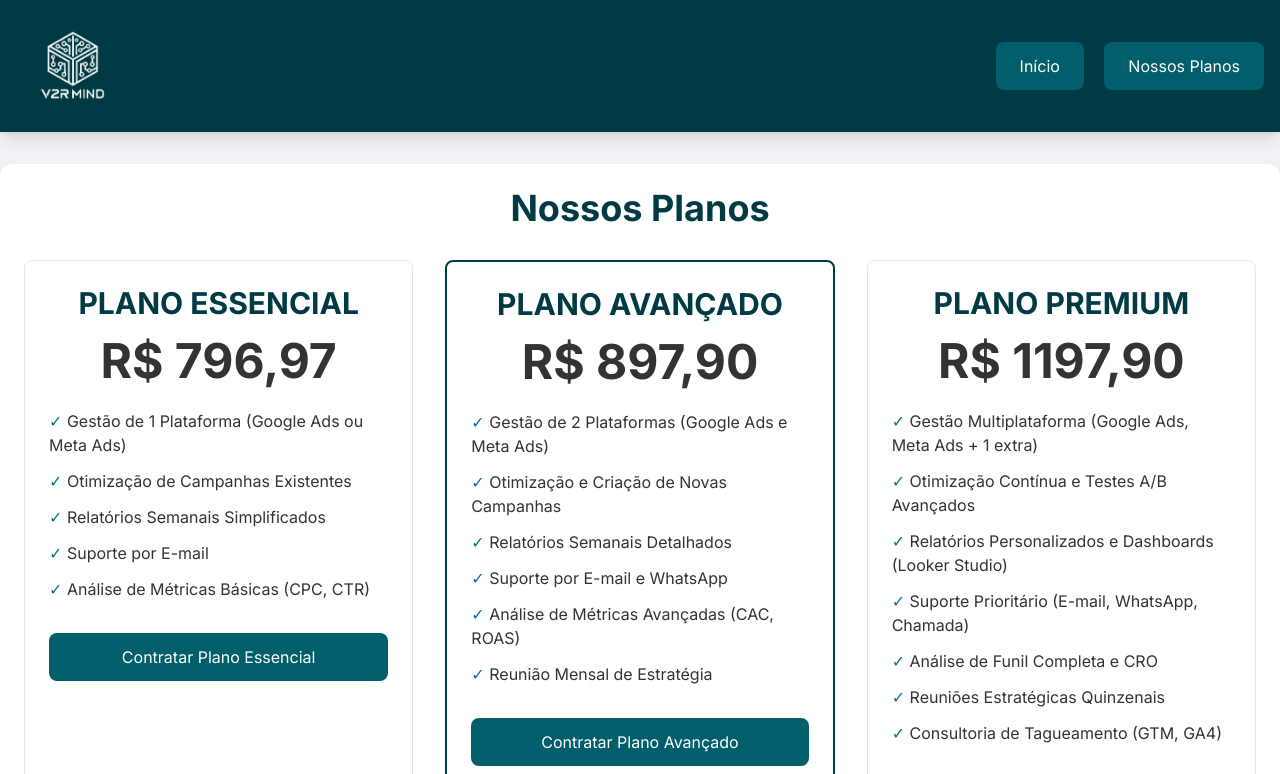
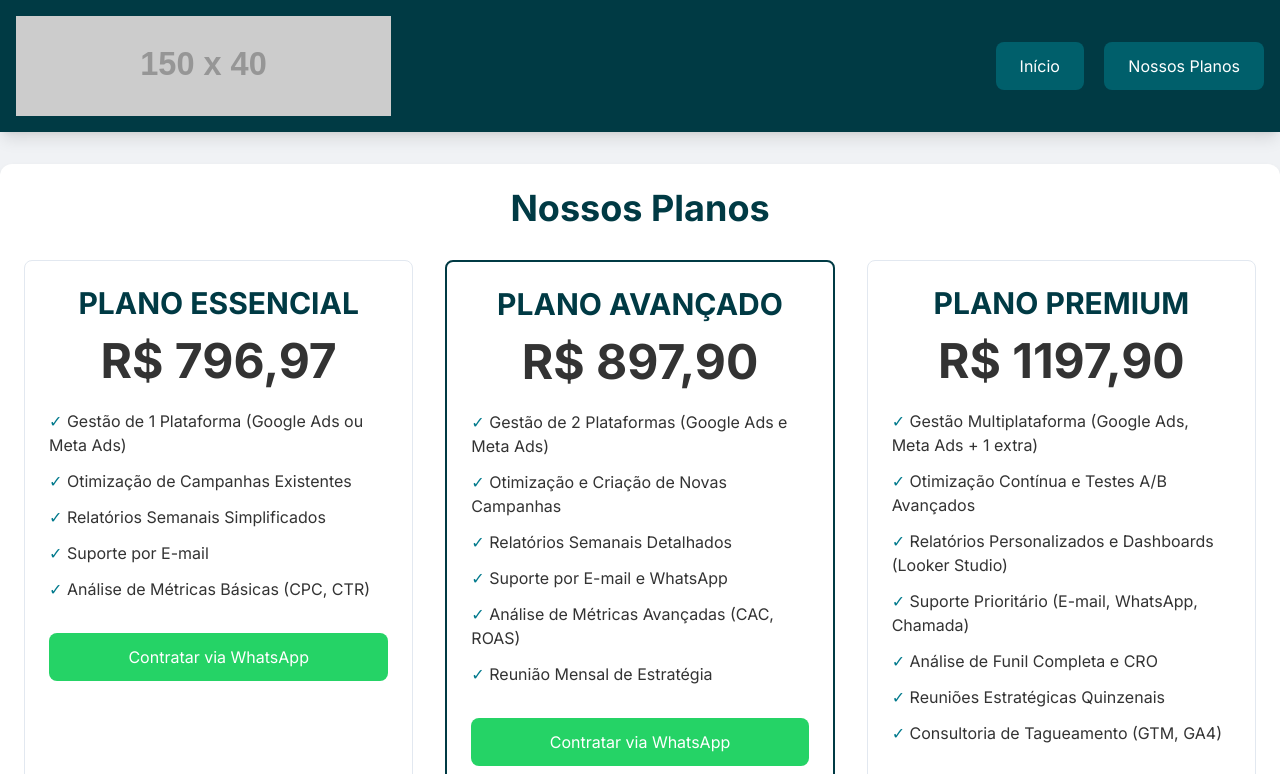
Before and after one commit to viktorr2003/Site, a plain HTML site: page index.html in a window 1280 px wide. Both pictures are taken after a click on the button "Nossos Planos". Shown: the top 774 px of the page. Drawn offline with nearby package versions, Linux system fonts and the light colour scheme; placeholder pictures from the web are drawn by us.

Commit message:
Update index.html

```diff
--- a/index.html
+++ b/index.html
@@ -25,6 +25,19 @@
         }
         .btn-primary:hover {
             background-color: #004a55; /* Tom mais escuro para o hover */
+        }
+        .btn-whatsapp {
+            background-color: #25D366; /* Cor verde do WhatsApp */
+            color: white;
+            padding: 0.75rem 1.5rem;
+            border-radius: 0.5rem;
+            transition: background-color 0.3s ease;
+            display: inline-flex;
+            align-items: center;
+            justify-content: center;
+        }
+        .btn-whatsapp:hover {
+            background-color: #1DA851; /* Tom mais escuro para o hover do WhatsApp */
         }
         .card {
             background-color: white;
@@ -55,7 +68,7 @@
             object-fit: cover; /* Ensures image covers the area without distortion */
         }
         .logo {
-            height: 100px; /* Ajuste o tamanho da logo conforme necessário */
+            height: 100px; /* Ajustado para 80px para aumentar o tamanho */
             width: auto;
         }
         .text-v2r-primary {
@@ -71,7 +84,7 @@
     <nav class="header-bg p-4 shadow-lg">
         <div class="container mx-auto flex justify-between items-center">
             <!-- Logo da V2R MIND -->
-            <img src="assets/Screenshot 2.png" alt="V2R Mind Logo" class="logo" onerror="this.onerror=null;this.src='https://placehold.co/150x40/003a44/ffffff?text=V2R+MIND+Logo';">
+            <img src="assets/v2r_mind_logo.svg" alt="V2R Mind Logo" class="logo" onerror="this.onerror=null;this.src='https://placehold.co/150x40/003a44/ffffff?text=V2R+MIND+Logo';">
             <div>
                 <button onclick="showPage('home')" class="btn-primary mr-4">Início</button>
                 <button onclick="showPage('plans')" class="btn-primary">Nossos Planos</button>
@@ -181,7 +194,9 @@
                     <li><span class="check-icon">&#10003;</span> Suporte por E-mail</li>
                     <li><span class="check-icon">&#10003;</span> Análise de Métricas Básicas (CPC, CTR)</li>
                 </ul>
-                <button class="btn-primary w-full">Contratar Plano Essencial</button>
+                <button onclick="contactWhatsApp('Plano Essencial')" class="btn-whatsapp w-full">
+                    Contratar via WhatsApp
+                </button>
             </div>
 
             <!-- Plano Avançado -->
@@ -196,7 +211,9 @@
                     <li><span class="check-icon">&#10003;</span> Análise de Métricas Avançadas (CAC, ROAS)</li>
                     <li><span class="check-icon">&#10003;</span> Reunião Mensal de Estratégia</li>
                 </ul>
-                <button class="btn-primary w-full">Contratar Plano Avançado</button>
+                <button onclick="contactWhatsApp('Plano Avançado')" class="btn-whatsapp w-full">
+                    Contratar via WhatsApp
+                </button>
             </div>
 
             <!-- Plano Premium -->
@@ -212,7 +229,9 @@
                     <li><span class="check-icon">&#10003;</span> Reuniões Estratégicas Quinzenais</li>
                     <li><span class="check-icon">&#10003;</span> Consultoria de Tagueamento (GTM, GA4)</li>
                 </ul>
-                <button class="btn-primary w-full">Contratar Plano Premium</button>
+                <button onclick="contactWhatsApp('Plano Premium')" class="btn-whatsapp w-full">
+                    Contratar via WhatsApp
+                </button>
             </div>
         </div>
     </div>
@@ -223,6 +242,11 @@
             <p class="mb-2">© 2025 V2R MIND. Todos os direitos reservados.</p>
             <p class="mb-2">Siga-nos: @V2R_Mind</p>
             <p class="mb-2">Contato: <a href="mailto:victorfu7@gmail.com" class="text-v2r-light hover:underline">victorfu7@gmail.com</a> | (11) 96925-3607</p>
+            <p class="mb-4">
+                <a href="javascript:void(0)" onclick="contactWhatsApp('')" class="btn-whatsapp">
+                    Entre em Contato via WhatsApp
+                </a>
+            </p>
             <p><a href="linktr.ee/victorfurtado" class="text-v2r-light hover:underline" target="_blank">linktr.ee/victorfurtado</a></p>
         </div>
     </footer>
@@ -240,6 +264,19 @@
             });
         }
 
+        // Function to handle WhatsApp contact
+        function contactWhatsApp(planName = '') {
+            const phoneNumber = '5511969253607'; // Seu número de telefone com código do país (55) e DDD (11)
+            let message = 'Olá, V2R Mind! Gostaria de mais informações sobre seus serviços.';
+
+            if (planName) {
+                message = `Olá, V2R Mind! Tenho interesse no ${planName}. Poderíamos conversar?`;
+            }
+
+            const whatsappUrl = `https://wa.me/${phoneNumber}?text=${encodeURIComponent(message)}`;
+            window.open(whatsappUrl, '_blank');
+        }
+
         // Initially show the home page
         document.addEventListener('DOMContentLoaded', () => {
             showPage('home');
```
